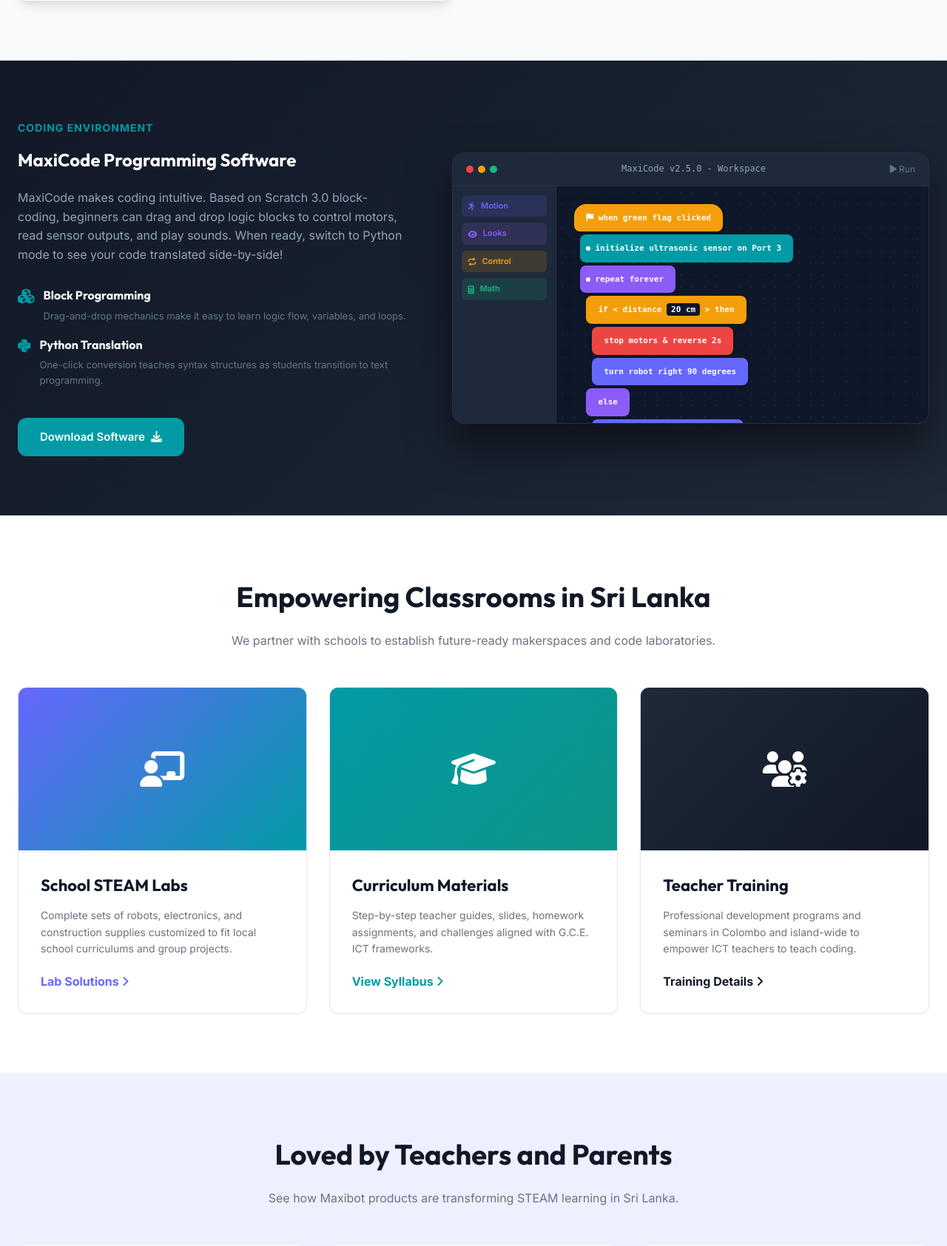
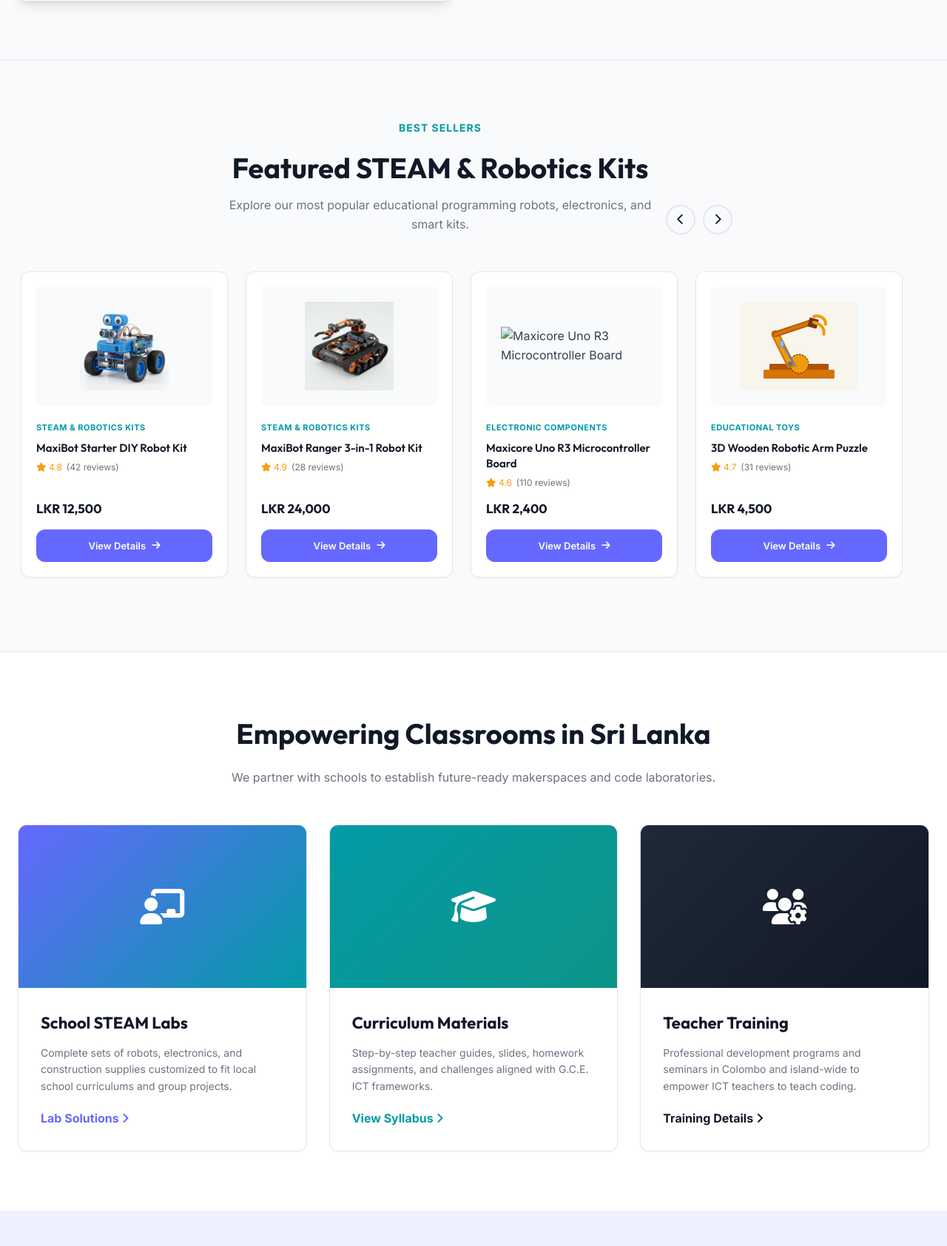
Before and after one commit to dilharamms/maxibotphp, a PHP site: page / in a window 1280 px wide. Shown: the part 2781-4466 px from the top of the page at 74% size. Run offline with PHP 8.4, Linux system fonts and the light colour scheme; data that the repository does not hold is empty; some libraries are stand-ins or nearby versions.

Commit message:
feat: implement admin login page and replace software showcase with featured products carousel in index.php

```diff
--- a/admin/login.php
+++ b/admin/login.php
@@ -77,11 +77,6 @@ if ($_SERVER['REQUEST_METHOD'] === 'POST') {
                 Login to Dashboard <i class="fa-solid fa-arrow-right-to-bracket"></i>
             </button>
         </form>
-
-        <div style="margin-top: 24px; text-align: center; font-size: 12px; color: var(--text-muted); background-color: var(--light); padding: 10px; border-radius: var(--border-radius); border: 1px dashed var(--border-color);">
-            <strong>Default Credentials:</strong><br>
-            Username: <code style="font-weight: 600;">admin</code> &nbsp;|&nbsp; Password: <code style="font-weight: 600;">admin123</code>
-        </div>
     </div>
 
 </body>
--- a/index.php
+++ b/index.php
@@ -169,91 +169,71 @@ require_once 'includes/header.php';
 </section>
 <?php endif; ?>
 
-<!-- 5. Software Showcase: MaxiCode -->
-<?php if (isset($sections['software']) && $sections['software']['is_active']):
-    $s = $sections['software'];
-?>
-<section class="software-section section-padding">
-    <div class="container software-grid">
-        <div>
-            <span class="spotlight-pre" style="color: var(--secondary);"><?php echo htmlspecialchars($s['subtitle']); ?></span>
-            <h2><?php echo htmlspecialchars($s['title']); ?></h2>
-            <p style="color: #94a3b8; font-size: 16px; margin: 20px 0 30px 0;">
-                <?php echo htmlspecialchars($s['description']); ?>
-            </p>
-            <div style="display: flex; flex-direction: column; gap: 16px; margin-bottom: 40px;">
-                <div style="display: flex; gap: 12px; align-items: flex-start;">
-                    <i class="fa-solid fa-cubes" style="color: var(--secondary); font-size: 20px; margin-top: 4px;"></i>
+<!-- Product Carousel Section (Replaced Software Showcase) -->
+<section class="section-padding featured-products-section" style="background-color: var(--light); border-bottom: 1px solid var(--border-color); overflow: hidden;">
+    <div class="container">
+        <div class="section-title-wrap" style="display: flex; justify-content: space-between; align-items: flex-end; margin-bottom: 40px;">
+            <div>
+                <span class="spotlight-pre" style="color: var(--secondary); font-weight: 700;">Best Sellers</span>
+                <h2 class="section-title" style="margin-top: 8px; margin-bottom: 0;">Featured STEAM & Robotics Kits</h2>
+                <p class="section-subtitle" style="margin-top: 8px;">Explore our most popular educational programming robots, electronics, and smart kits.</p>
+            </div>
+            <div class="carousel-nav" style="display: flex; gap: 10px;">
+                <button type="button" class="btn btn-outline" id="prev-feat-btn" style="width: 40px; height: 40px; border-radius: 50%; padding: 0; display: inline-flex; align-items: center; justify-content: center; cursor: pointer; transition: var(--transition);"><i class="fa-solid fa-chevron-left"></i></button>
+                <button type="button" class="btn btn-outline" id="next-feat-btn" style="width: 40px; height: 40px; border-radius: 50%; padding: 0; display: inline-flex; align-items: center; justify-content: center; cursor: pointer; transition: var(--transition);"><i class="fa-solid fa-chevron-right"></i></button>
+            </div>
+        </div>
+
+        <div class="product-carousel-track" id="product-carousel" style="display: flex; gap: 24px; overflow-x: auto; scroll-behavior: smooth; padding: 10px 4px 20px 4px; scrollbar-width: none; -ms-overflow-style: none;">
+            <?php foreach ($featured_products as $p): ?>
+                <div class="product-card" style="min-width: 280px; max-width: 280px; flex-shrink: 0; background: #fff; border: 1px solid var(--border-color); border-radius: var(--border-radius); padding: 20px; display: flex; flex-direction: column; justify-content: space-between; transition: all 0.3s ease; box-shadow: 0 1px 3px rgba(0,0,0,0.05);">
                     <div>
-                        <h4 style="color: #fff; margin-bottom: 4px;">Block Programming</h4>
-                        <p style="color: #64748b; font-size: 13px;">Drag-and-drop mechanics make it easy to learn logic flow, variables, and loops.</p>
+                        <div style="background-color: var(--light); border-radius: 6px; padding: 20px; display: flex; align-items: center; justify-content: center; height: 160px; margin-bottom: 16px; overflow: hidden;">
+                            <img src="<?php echo htmlspecialchars($p['image']); ?>" alt="<?php echo htmlspecialchars($p['name']); ?>" style="max-height: 100%; max-width: 100%; object-fit: contain; mix-blend-mode: multiply;">
+                        </div>
+                        <span style="font-size: 11px; text-transform: uppercase; color: var(--secondary); font-weight: 700; letter-spacing: 0.5px;"><?php echo htmlspecialchars($p['category_name']); ?></span>
+                        <h3 style="font-size: 15px; margin: 6px 0; line-height: 1.4; font-family: 'Outfit', sans-serif; font-weight: 600; color: var(--dark);"><?php echo htmlspecialchars($p['name']); ?></h3>
+                        <div style="display: flex; align-items: center; gap: 6px; margin-bottom: 12px;">
+                            <span style="color: #f59e0b; font-size: 12px;"><i class="fa-solid fa-star"></i> <?php echo number_format($p['rating'], 1); ?></span>
+                            <span style="color: var(--text-muted); font-size: 12px;">(<?php echo $p['reviews']; ?> reviews)</span>
+                        </div>
+                    </div>
+                    <div>
+                        <div style="font-size: 17px; font-weight: 700; color: var(--dark); margin-bottom: 14px; font-family: 'Outfit', sans-serif;">LKR <?php echo number_format($p['price']); ?></div>
+                        <a href="product-detail.php?id=<?php echo $p['id']; ?>" class="btn btn-primary" style="width: 100%; justify-content: center; font-size: 13px; padding: 10px 14px;">View Details <i class="fa-solid fa-arrow-right"></i></a>
                     </div>
                 </div>
-                <div style="display: flex; gap: 12px; align-items: flex-start;">
-                    <i class="fa-brands fa-python" style="color: var(--secondary); font-size: 20px; margin-top: 4px;"></i>
-                    <div>
-                        <h4 style="color: #fff; margin-bottom: 4px;">Python Translation</h4>
-                        <p style="color: #64748b; font-size: 13px;">One-click conversion teaches syntax structures as students transition to text programming.</p>
-                    </div>
-                </div>
-            </div>
-            <?php if ($s['btn_text']): ?>
-                <a href="<?php echo htmlspecialchars($s['btn_url']); ?>" class="btn btn-secondary"><?php echo htmlspecialchars($s['btn_text']); ?> <i class="fa-solid fa-download"></i></a>
-            <?php endif; ?>
-        </div>
-
-        <!-- CSS Simulated Blockly Code Mockup -->
-        <div class="software-mockup">
-            <div class="mockup-header">
-                <div class="mockup-dots">
-                    <span class="mockup-dot dot-red"></span>
-                    <span class="mockup-dot dot-yellow"></span>
-                    <span class="mockup-dot dot-green"></span>
-                </div>
-                <span class="mockup-title">MaxiCode v2.5.0 - Workspace</span>
-                <span style="color: #64748b; font-size: 12px;"><i class="fa-solid fa-play"></i> Run</span>
-            </div>
-            <div class="mockup-content">
-                <div class="mockup-sidebar">
-                    <div class="mockup-block-cat cat-motion"><i class="fa-solid fa-person-running"></i> Motion</div>
-                    <div class="mockup-block-cat cat-looks"><i class="fa-solid fa-eye"></i> Looks</div>
-                    <div class="mockup-block-cat cat-control"><i class="fa-solid fa-repeat"></i> Control</div>
-                    <div class="mockup-block-cat cat-operators"><i class="fa-solid fa-calculator"></i> Math</div>
-                </div>
-                <div class="mockup-canvas">
-                    <div class="scratch-block scratch-block-hat">
-                        <i class="fa-solid fa-flag"></i> when green flag clicked
-                    </div>
-                    <div class="scratch-block scratch-block-stack" style="background-color: var(--secondary);">
-                        initialize ultrasonic sensor on Port 3
-                    </div>
-                    <div class="scratch-block scratch-block-stack" style="background-color: #8b5cf6;">
-                        repeat forever
-                    </div>
-                    <div class="scratch-block scratch-block-nested" style="background-color: #f59e0b;">
-                        if &lt; distance <span style="background-color: #0f172a; padding: 2px 6px; border-radius: 4px;">20 cm</span> &gt; then
-                    </div>
-                    <div class="scratch-block scratch-block-nested" style="background-color: #ef4444; margin-left: 24px;">
-                        stop motors &amp; reverse 2s
-                    </div>
-                    <div class="scratch-block scratch-block-nested" style="background-color: var(--primary); margin-left: 24px;">
-                        turn robot right 90 degrees
-                    </div>
-                    <div class="scratch-block scratch-block-nested" style="background-color: #8b5cf6; margin-left: 16px;">
-                        else
-                    </div>
-                    <div class="scratch-block scratch-block-nested" style="background-color: var(--primary); margin-left: 24px;">
-                        move forward at speed 100%
-                    </div>
-                    <div class="scratch-block scratch-block-end">
-                        end repeat
-                    </div>
-                </div>
-            </div>
+            <?php endforeach; ?>
         </div>
     </div>
 </section>
-<?php endif; ?>
+
+<style>
+.product-carousel-track::-webkit-scrollbar {
+    display: none;
+}
+.product-card:hover {
+    transform: translateY(-5px);
+    box-shadow: 0 10px 20px rgba(0, 0, 0, 0.08) !important;
+    border-color: var(--primary) !important;
+}
+</style>
+
+<script>
+document.addEventListener('DOMContentLoaded', function() {
+    const track = document.getElementById('product-carousel');
+    const prevBtn = document.getElementById('prev-feat-btn');
+    const nextBtn = document.getElementById('next-feat-btn');
+    if (track && prevBtn && nextBtn) {
+        prevBtn.addEventListener('click', function() {
+            track.scrollBy({ left: -304, behavior: 'smooth' });
+        });
+        nextBtn.addEventListener('click', function() {
+            track.scrollBy({ left: 304, behavior: 'smooth' });
+        });
+    }
+});
+</script>
 
 <!-- 6. Educational Solutions Showcase -->
 <?php if (isset($sections['solutions']) && $sections['solutions']['is_active']):
```
